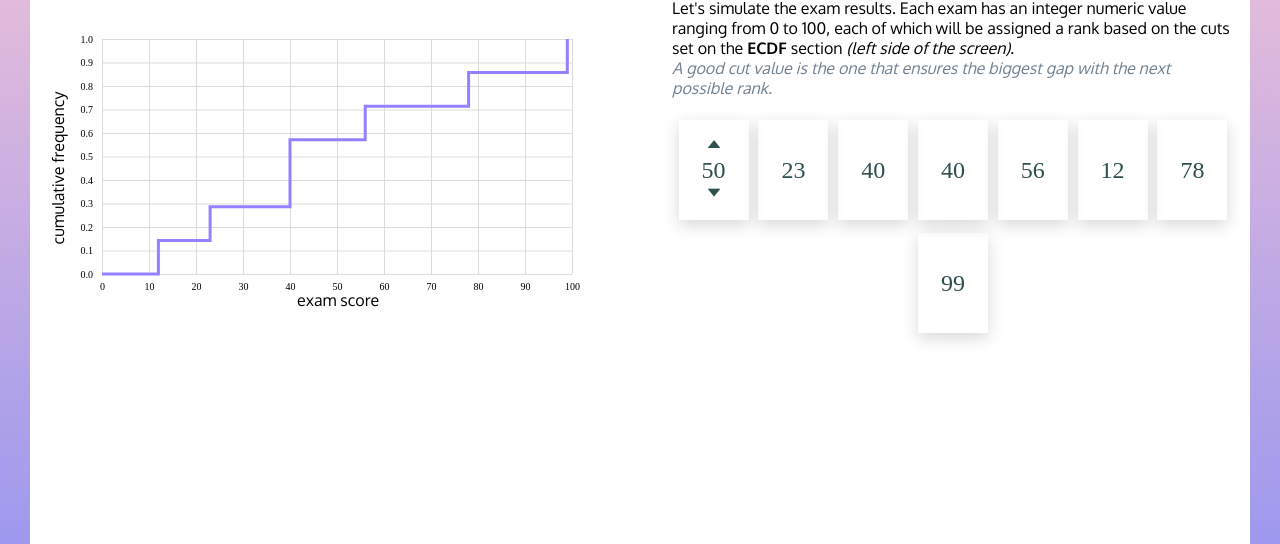
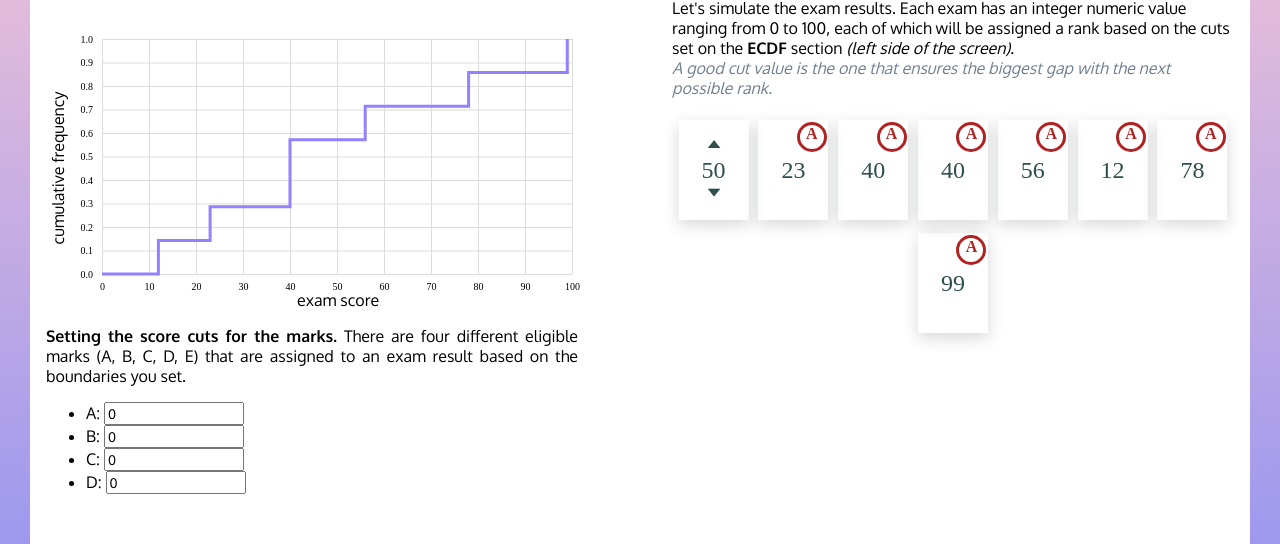
Before and after one commit to Janchorizo/sturdy-carnival, an Angular app: page / in a window 1280 px wide. Shown: the part 202-746 px from the top of the page. Built offline with nearby package versions, Linux system fonts and the light colour scheme; a web font is replaced by a local one.

Commit message:
Implement marks.

```diff
--- a/src/app/cdf-section/cdf-section.component.css
+++ b/src/app/cdf-section/cdf-section.component.css
@@ -19,7 +19,10 @@
 }
 #cdf-section p{
     text-align: justify;
+    max-width: calc(500px + 2em);
+}
+#cdf-section p:first-of-type{
+    padding: 0 2em;
     max-width: 500px;
     border-left: solid 5px #9381FF;
-    padding: 0 2em;
 }
--- a/src/app/cdf-section/cdf-section.component.html
+++ b/src/app/cdf-section/cdf-section.component.html
@@ -10,4 +10,10 @@
         the furthest from the next rank.
     </p>
     <app-ecdf-graph></app-ecdf-graph>
+    <p>
+        <b>Setting the score cuts for the marks.</b> There are four different
+        eligible marks (A, B, C, D, E) that are assigned to an exam result
+        based on the boundaries you set.
+    </p>
+    <app-mark-breaks></app-mark-breaks>
 </section>
--- a/src/app/exam/exam.component.css
+++ b/src/app/exam/exam.component.css
@@ -13,6 +13,20 @@
     font-family: kiwi;
     font-size: 24px;
     color: darkslategrey;
+}
+.exam span.mark{
+    font-size: 16px;
+    font-weight: bold;
+    color: firebrick;
+    display: block;
+    width: 1.5em;
+    height: 1.5em;
+    border-radius: 50%;
+    border: solid 3px firebrick;
+    text-align: center;
+    position: absolute;
+    top: .1em;
+    right: .1em;
 }
 .exam button{
     display: none;
--- a/src/app/exam/exam.component.html
+++ b/src/app/exam/exam.component.html
@@ -1,5 +1,6 @@
 <div class='exam'>
-    <span>{{ score }}</span>
+    <span class="mark">{{ mark }}</span>
+    <span class="score">{{ score }}</span>
     <button
         class='animate__animated animate__slideInUp animate__faster'
         (click)='onDeleteClick()'>Remove</button>
--- a/src/app/exam/exam.component.ts
+++ b/src/app/exam/exam.component.ts
@@ -1,5 +1,6 @@
 import { Component, OnInit, Input } from '@angular/core';
 import { ExamsService } from '../exams.service';
+import { MarkBreaksService } from '../mark-breaks.service';
 
 
 @Component({
@@ -9,16 +10,28 @@ import { ExamsService } from '../exams.service';
 })
 export class ExamComponent implements OnInit {
   examsService: ExamsService;
+  markBreaksService: MarkBreaksService;
   @Input()
   index!: number;
   @Input()
   score!: number;
+  mark: string;
 
-  constructor(examsService: ExamsService) {
+  constructor(examsService: ExamsService, markBreaksService: MarkBreaksService) {
     this.examsService = examsService;
+    this.markBreaksService = markBreaksService;
+    this.mark = this.markBreaksService.calculateMark(this.score);
   }
 
   ngOnInit(): void {
+    this.getBreaks();
+  }
+
+  private getBreaks() {
+    this.markBreaksService.getBreaks()
+    .subscribe(() => {
+      this.mark = this.markBreaksService.calculateMark(this.score);
+    });
   }
 
   onDeleteClick() {
--- a/src/app/mark-breaks.service.ts
+++ b/src/app/mark-breaks.service.ts
@@ -11,7 +11,7 @@ export class MarkBreaksService{
   appStore: any;
   markBreaksActions: any;
   unsubscribeStore: CallableFunction;
-  markBreaks: object;
+  markBreaks!: object;
   markBreaksSubject: BehaviorSubject<object>;
 
   constructor(
@@ -20,7 +20,9 @@ export class MarkBreaksService{
   ) {
     this.appStore = appStore;
     this.markBreaksActions = markBreaksActions;
+
     const breaks = this.appStore.getState().markBreaks;
+    this.markBreaks = breaks;
     this.markBreaksSubject = new BehaviorSubject(breaks);
 
     this.unsubscribeStore = this.appStore.subscribe(
@@ -37,15 +39,20 @@ export class MarkBreaksService{
     return this.markBreaksSubject;
   }
 
+  setBreak(mark: string, score: number) {
+    const payload = {mark, score};
+    this.appStore.dispatch(this.markBreaksActions.setBreak(payload));
+  }
+
   calculateMark(score: number): string {
     let mark = 'E';
 
     const scores = Object.entries(this.markBreaks)
-      .sort((a, b) => a < b ? 1 : 0);
+      .sort((a, b) => a[0] < b[0] ? 1 : -1);
 
     scores.forEach((markBreak: any) => {
-      if (score >= markBreak[0]) {
-        mark = markBreak[1];
+      if (score >= markBreak[1]) {
+        mark = markBreak[0];
       }
     });
 
--- /dev/null
+++ b/src/app/mark-breaks/mark-breaks.component.html
@@ -0,0 +1,6 @@
+<ul>
+    <li>A: <input type='number' [ngModel]='breaks.A' (ngModelChange)="handleChange('A', $event)"></li>
+    <li>B: <input type='number' [ngModel]='breaks.B' (ngModelChange)="handleChange('B', $event)"></li>
+    <li>C: <input type='number' [ngModel]='breaks.C' (ngModelChange)="handleChange('C', $event)"></li>
+    <li>D: <input type='number' [ngModel]='breaks.D' (ngModelChange)="handleChange('D', $event)"></li>
+</ul>
--- /dev/null
+++ b/src/app/mark-breaks/mark-breaks.component.ts
@@ -0,0 +1,32 @@
+import { Component, OnInit } from '@angular/core';
+import { MarkBreaksService } from '../mark-breaks.service';
+
+
+@Component({
+  selector: 'app-mark-breaks',
+  templateUrl: './mark-breaks.component.html',
+  styleUrls: ['./mark-breaks.component.css']
+})
+export class MarkBreaksComponent implements OnInit {
+  markBreaksService: MarkBreaksService;
+  breaks!: {[index: string]:any};
+
+  constructor(markBreaksService: MarkBreaksService) {
+    this.markBreaksService = markBreaksService;
+  }
+
+  ngOnInit(): void {
+      this.getBreaks();
+  }
+
+  private getBreaks() {
+      this.markBreaksService.getBreaks()
+        .subscribe((breaks: object) => {
+            this.breaks = breaks;
+        });
+  }
+
+  handleChange(mark: string, nextVal: any) {
+      this.markBreaksService.setBreak(mark, nextVal);
+  }
+}
```
Also changed, not shown: src/app/app.module.ts (+7 -3 lines), src/app/mark-breaks/mark-breaks.component.css (added), 1 other file (tests, documents, lock files or other folders).
